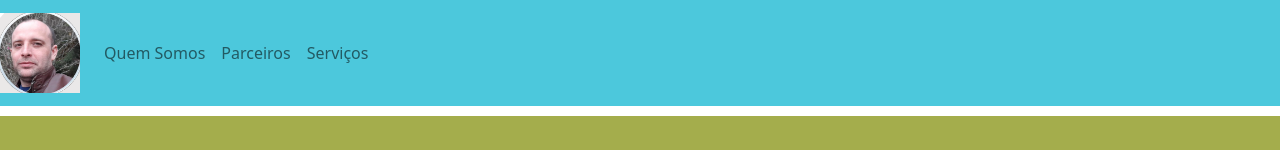
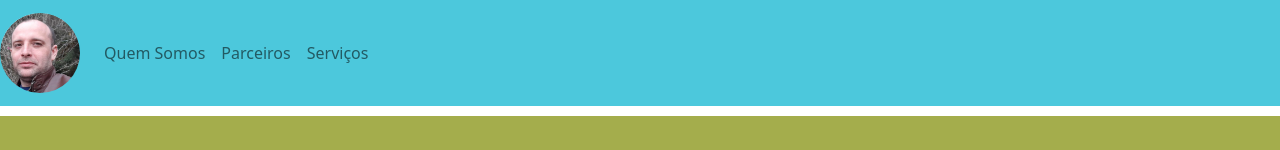
Before and after one commit to laranelson/bootstrap, a plain HTML site: page index.html in a window 1280 px wide. Shown: the top 150 px of the page. Drawn offline with Linux system fonts and the light colour scheme.

Commit message:
alteração no index.html

```diff
--- a/index.html
+++ b/index.html
@@ -9,7 +9,7 @@
 <body>
     <nav class="navbar navbar-expand-lg navbar-light">
         <a class="navbar-brand" href="#">
-          <img src="img/nelson.png" width="80" height="80">
+          <img src="img/nelson.png" class="rounded-circle" width="80" height="80">
         </a>
         <div class="collapse navbar-collapse">
           <ul class="navbar-nav">
```
